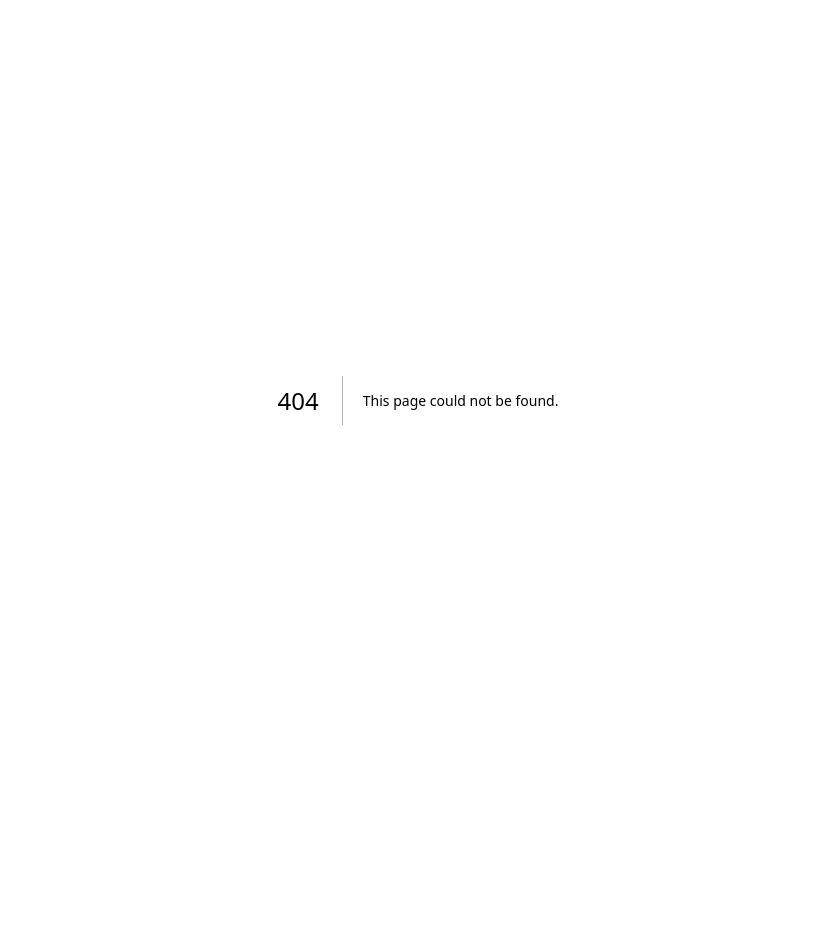
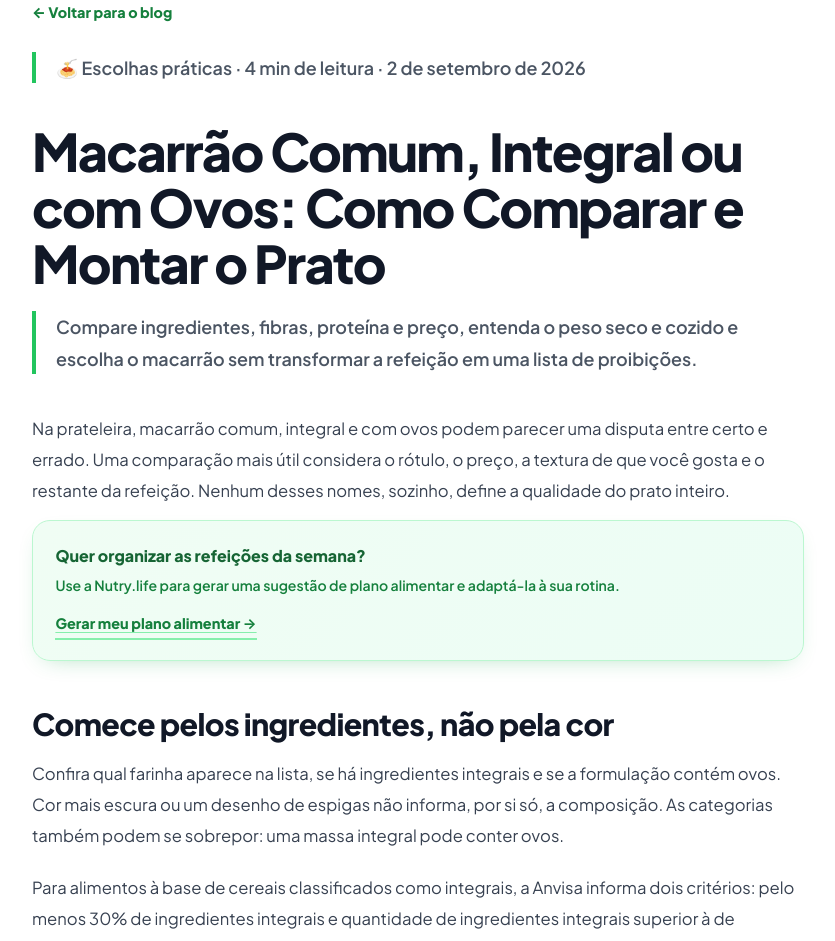
Before and after one commit to elevanceseguros/Nutri, a Next.js app: page /blog/macarrao-comum-integral-com-ovos-comparar in a window 1280 px wide. Before the commit this address had no page. Shown: the top 941 px of the page, without its empty margins (222-1057 px from the left). Before the commit the page ends 800 px from the top, so only its background shows below. Built offline with nearby package versions, Linux system fonts and the light colour scheme.

Commit message:
content: publish pasta comparison for 2026-09-02; update blog and sitemap

```diff
--- /dev/null
+++ b/src/app/blog/macarrao-comum-integral-com-ovos-comparar/page.tsx
@@ -0,0 +1,76 @@
+import type { Metadata } from "next";
+import Link from "next/link";
+import styles from "../../page.module.css";
+
+const title = "Macarrão Comum, Integral ou com Ovos: Como Comparar e Montar o Prato";
+const description = "Compare ingredientes, fibras, proteína e preço, entenda o peso seco e cozido e escolha o macarrão sem transformar a refeição em uma lista de proibições.";
+const url = "https://www.nutry.life/blog/macarrao-comum-integral-com-ovos-comparar";
+export const metadata: Metadata = {
+  title: `${title} | Nutry.life`, description,
+  alternates: { canonical: url },
+  openGraph: { title, description, type: "article", url, publishedTime: "2026-09-02", modifiedTime: "2026-09-02" },
+};
+const jsonLd = {
+  "@context": "https://schema.org", "@type": "Article", headline: title, description,
+  datePublished: "2026-09-02", dateModified: "2026-09-02", mainEntityOfPage: url,
+  publisher: { "@type": "Organization", name: "Nutry.life", url: "https://www.nutry.life" },
+};
+export default function Post() {
+  return (
+    <main className={styles.postContainer}>
+      <script type="application/ld+json" dangerouslySetInnerHTML={{ __html: JSON.stringify(jsonLd) }} />
+      <Link href="/blog" className={styles.backToBlog} data-nav="back-to-blog">← Voltar para o blog</Link>
+      <article>
+        <header>
+          <p className={styles.postExcerpt}>🍝 Escolhas práticas · 4 min de leitura · 2 de setembro de 2026</p>
+          <h1 className={styles.postTitle}>{title}</h1>
+          <p className={styles.postExcerpt}>{description}</p>
+        </header>
+        <div className={styles.postContent}>
+          <p>Na prateleira, macarrão comum, integral e com ovos podem parecer uma disputa entre certo e errado. Uma comparação mais útil considera o rótulo, o preço, a textura de que você gosta e o restante da refeição. Nenhum desses nomes, sozinho, define a qualidade do prato inteiro.</p>
+          <div className={styles.articleCtaTop} data-cta="top">
+            <div><strong>Quer organizar as refeições da semana?</strong>
+              <p>Use a Nutry.life para gerar uma sugestão de plano alimentar e adaptá-la à sua rotina.</p>
+              <Link href="/" className={styles.articleCtaLink}>Gerar meu plano alimentar →</Link>
+            </div>
+          </div>
+          <h2>Comece pelos ingredientes, não pela cor</h2>
+          <p>Confira qual farinha aparece na lista, se há ingredientes integrais e se a formulação contém ovos. Cor mais escura ou um desenho de espigas não informa, por si só, a composição. As categorias também podem se sobrepor: uma massa integral pode conter ovos.</p>
+          <p>Para alimentos à base de cereais classificados como integrais, a Anvisa informa dois critérios: pelo menos 30% de ingredientes integrais e quantidade de ingredientes integrais superior à de refinados. Portanto, integral não significa necessariamente feito apenas com farinha integral. Observe a declaração do produto e compare a tabela nutricional.</p>
+          <h2>Fibras e proteína: confira os números do pacote</h2>
+          <p>Se a intenção é escolher uma massa com mais fibras, compare os gramas de fibra alimentar na mesma quantidade de produto. Não presuma que duas embalagens chamadas integrais entreguem o mesmo valor. Faça a mesma comparação com proteína, sem concluir que a expressão com ovos transforma a massa em equivalente a uma porção de ovos.</p>
+          <p>A coluna por 100 g, prevista na rotulagem nutricional da Anvisa, facilita comparar produtos. Confira também o tamanho da porção e quantas porções há no pacote. Se um rótulo apresenta uma porção menor, os números por porção podem parecer menores apenas por essa diferença.</p>
+          <h2>Peso seco e peso cozido não são intercambiáveis</h2>
+          <p>O macarrão absorve água durante o cozimento. Por isso, 100 g de massa seca não correspondem a 100 g de massa cozida. Antes de usar uma tabela ou aplicativo, verifique em qual estado o alimento foi descrito e se o molho está incluído.</p>
+          <p>Um exemplo de organização: se você pesa a massa ainda seca para preparar uma receita, use a informação correspondente ao produto seco. Se pesa depois de cozinhar, procure o registro do alimento cozido. Não existe um único fator de conversão que funcione igualmente para todos os formatos e pontos de cozimento.</p>
+          <h2>O molho e os acompanhamentos também entram na escolha</h2>
+          <p>Em vez de tentar resolver toda a refeição trocando a massa, pense no conjunto. Legumes, leguminosas e outras fontes de proteína podem aparecer no molho ou ao lado. São possibilidades culinárias, não uma prescrição de quantidades.</p>
+          <ul>
+            <li><strong>Uma opção sem carne:</strong> molho de tomate com lentilha e abobrinha.</li>
+            <li><strong>Uma combinação com peixe:</strong> sardinha, tomate e ervas, observando o sal dos ingredientes.</li>
+            <li><strong>Uma forma de aproveitar a feira:</strong> brócolis, cenoura e frango desfiado, conforme suas preferências.</li>
+          </ul>
+          <p>Você não precisa usar todos esses itens de uma vez. Escolha uma combinação viável com o que já tem. Molhos prontos também variam: compare ingredientes e sódio, e considere quanto realmente entra na receita.</p>
+          <h2>Textura, custo e praticidade importam</h2>
+          <p>Se quiser experimentar outra massa, compre primeiro um pacote pequeno e siga o tempo indicado pelo fabricante. Prove próximo do final do cozimento e ajuste à textura desejada. Trocar toda a despensa antes de testar pode gerar desperdício.</p>
+          <p>Compare o preço por quilo, não apenas por pacote: embalagens de tamanhos diferentes confundem a conta. Considere ainda se a massa combina com receitas que você costuma preparar. Uma escolha acessível e agradável é mais fácil de repetir do que uma compra que fica esquecida no armário.</p>
+          <h2>Um roteiro para a próxima compra</h2>
+          <ol><li>Leia os ingredientes e identifique o tipo de farinha e a presença de ovos.</li><li>Compare fibras e proteína na mesma base, observando seco ou preparado.</li><li>Confira o preço por quilo e escolha uma receita para usar o pacote.</li><li>Planeje o molho e os acompanhamentos, sem julgar a refeição por um único ingrediente.</li></ol>
+          <p>Se você tem alergia alimentar, doença celíaca ou outra restrição, siga a orientação profissional e confira as advertências do rótulo. A palavra integral não é uma indicação de ausência de glúten, e a aparência não permite identificar alergênicos.</p>
+          <p>Leia também: <Link href="/blog/molho-tomate-passata-extrato-como-escolher">molho de tomate, passata ou extrato</Link> · <Link href="/blog/como-montar-prato-equilibrado">como montar um prato equilibrado</Link>.</p>
+          <section className={styles.premiumBanner} data-cta="final">
+            <div className={styles.premiumHeader}><h2>Leve as ideias para as refeições da semana</h2>
+              <p>Gere uma sugestão de plano alimentar, ajuste às suas preferências e procure orientação profissional quando precisar de uma dieta individual.</p>
+            </div>
+            <Link href="/" className={styles.premiumBtn}>Gerar meu plano alimentar</Link>
+          </section>
+          <Link href="/blog" className={styles.backToBlog} data-nav="back-to-all-articles">← Voltar para todos os artigos</Link>
+        </div>
+      </article>
+      <footer className={styles.footer}>
+        <p>Este conteúdo é educativo e não substitui avaliação de nutricionista ou médico. Necessidades, restrições alimentares, alergias e condições de saúde exigem orientação individual.</p>
+        <p>Fontes e referências: <a href="https://www.gov.br/anvisa/pt-br/assuntos/noticias-anvisa/2023/ja-esta-em-vigor-norma-que-classifica-alimentos-a-base-de-cereais-como-integrais" target="_blank" rel="noopener noreferrer">Anvisa — classificação de alimentos integrais</a> · <a href="https://www.gov.br/anvisa/pt-br/assuntos/alimentos/rotulagem/rotulagem-nutricional" target="_blank" rel="noopener noreferrer">Anvisa — comparação pela tabela nutricional</a>. Referências consultadas em 02/09/2026.</p>
+      </footer>
+    </main>
+  );
+}
--- a/src/app/sitemap.ts
+++ b/src/app/sitemap.ts
@@ -5,6 +5,7 @@ export default function sitemap(): MetadataRoute.Sitemap {
 
   // Artigos em ordem cronológica decrescente.
   return [
+    { url: `${baseUrl}/blog/macarrao-comum-integral-com-ovos-comparar`, lastModified: new Date('2026-09-02'), changeFrequency: 'monthly', priority: 0.8 },
     { url: `${baseUrl}/blog/quantas-gramas-de-proteina-por-dia`, lastModified: new Date('2026-04-19'), changeFrequency: 'monthly', priority: 0.7 },
     { url: `${baseUrl}/blog/temperos-prontos-naturais-sodio-como-comparar`, lastModified: new Date('2026-09-01'), changeFrequency: 'monthly', priority: 0.8 },
     { url: `${baseUrl}/blog/legumes-vapor-agua-microondas-nutrientes`, lastModified: new Date('2026-09-01'), changeFrequency: 'monthly', priority: 0.8 },
```
Also changed, not shown: src/app/blog/page.tsx (+9 -0 lines).
